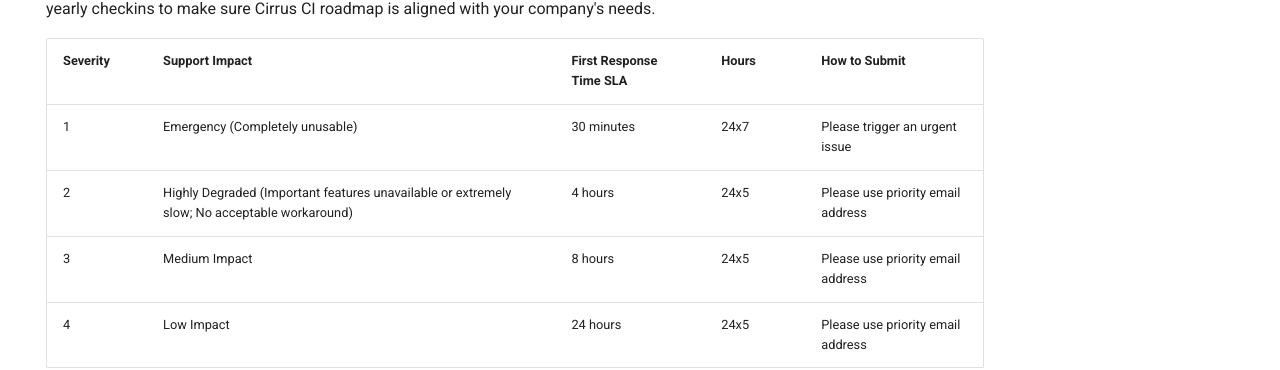
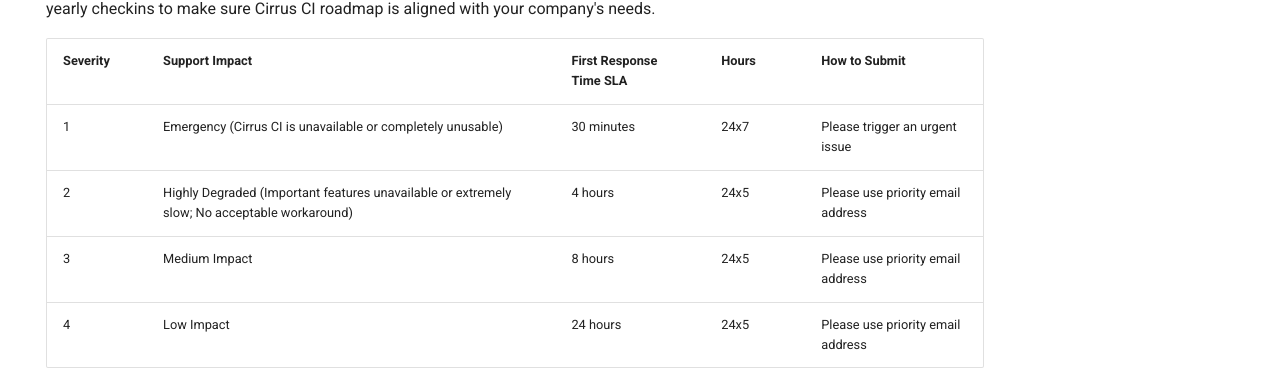
Before and after one commit to cirruslabs/cirrus-ci-docs, an MkDocs documentation site: the page built from docs/support.md, in a window 1280 px wide and 900 px high. Shown: the part 433-803 px from the top of the window. Built offline with MkDocs 1.6.1 and Material for MkDocs 9.7.7, drawn with Linux system fonts in a browser that asks for light colours; comment, search, counter and statistics services are not loaded; part of the change alters nothing that is shown.

Commit message:
Change severity list order
Plus included a description

```diff
--- a/docs/support.md
+++ b/docs/support.md
@@ -18,7 +18,7 @@ care like bi-yearly checkins to make sure Cirrus CI roadmap is aligned with your
 
 | Severity | Support Impact                                                                               | First Response Time SLA | Hours | How to Submit                     |
 |----------|----------------------------------------------------------------------------------------------|-------------------------|-------|-----------------------------------|
-| 1        | Emergency (Completely unusable)                                                              | 30 minutes              | 24x7  | Please trigger an urgent issue    |
+| 1        | Emergency (Cirrus CI is unavailable or completely unusable)                                  | 30 minutes              | 24x7  | Please trigger an urgent issue    |
 | 2        | Highly Degraded (Important features unavailable or extremely slow; No acceptable workaround) | 4 hours                 | 24x5  | Please use priority email address |
 | 3        | Medium Impact                                                                                | 8 hours                 | 24x5  | Please use priority email address |
 | 4        | Low Impact                                                                                   | 24 hours                | 24x5  | Please use priority email address |
@@ -27,14 +27,14 @@ care like bi-yearly checkins to make sure Cirrus CI roadmap is aligned with your
 
 <!-- markdownlint-disable MD037 -->
 ??? note "Support Impact Definitions"
-    * **Severity 4** - Questions or Clarifications around features or documentation (24 hours) Minimal or no Business Impact.
+    * **Severity 1** - Cirrus CI is unavailable or completely unusable. An urgent issue can be filed and
+      our On-Call Support Engineer will respond within 30 minutes. Example: Cirrus CI showing 502 errors for all users.
+    * **Severity 2** - Cirrus CI is Highly Degraded Significant Business Impact. Important Cirrus CI features are unavailable
+      or extremely slowed, with no acceptable workaround.
+    * **Severity 3** - Something is preventing normal Cirrus CI operation Some Business Impact. Important Cirrus CI
+      features are unavailable or somewhat slowed, but a workaround is available. Cirrus CI use has a minor loss of operational functionality.
+    * **Severity 4** - Questions or Clarifications around features or documentation Minimal or no Business Impact.
       Information, an enhancement, or documentation clarification is requested, but there is no impact on the operation of Cirrus CI.
-    * **Severity 3** - Something is preventing normal Cirrus CI operation (8 hours) Some Business Impact. Important Cirrus CI
-      features are unavailable or somewhat slowed, but a workaround is available. Cirrus CI use has a minor loss of operational functionality.
-    * **Severity 2** - Cirrus CI is Highly Degraded (4 hours) Significant Business Impact. Important Cirrus CI features are unavailable
-      or extremely slowed, with no acceptable workaround.
-    * **Severity 1** - Cirrus CI is unavailable or completely unusable (30 Minutes). An urgent issue can be filed and
-      our On-Call Support Engineer will respond within 30 minutes. Example: Cirrus CI showing 502 errors for all users.
 
 !!! info "How to submit a priority issue"
     Once your organization [signs the Priority Support Subscription contract](#how-to-purchase-priority-support-subscription),
```
